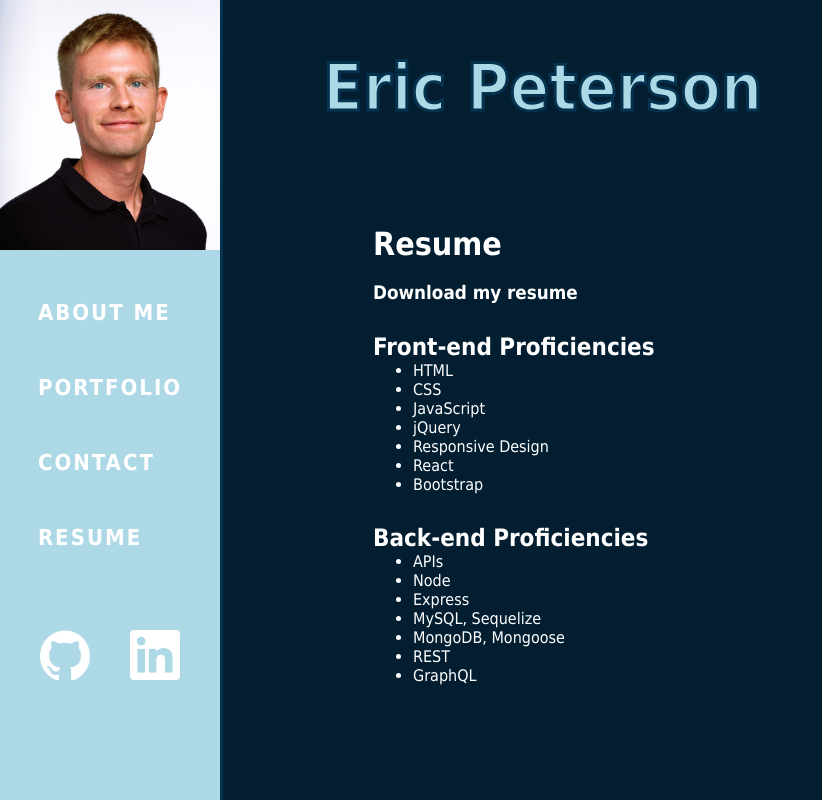
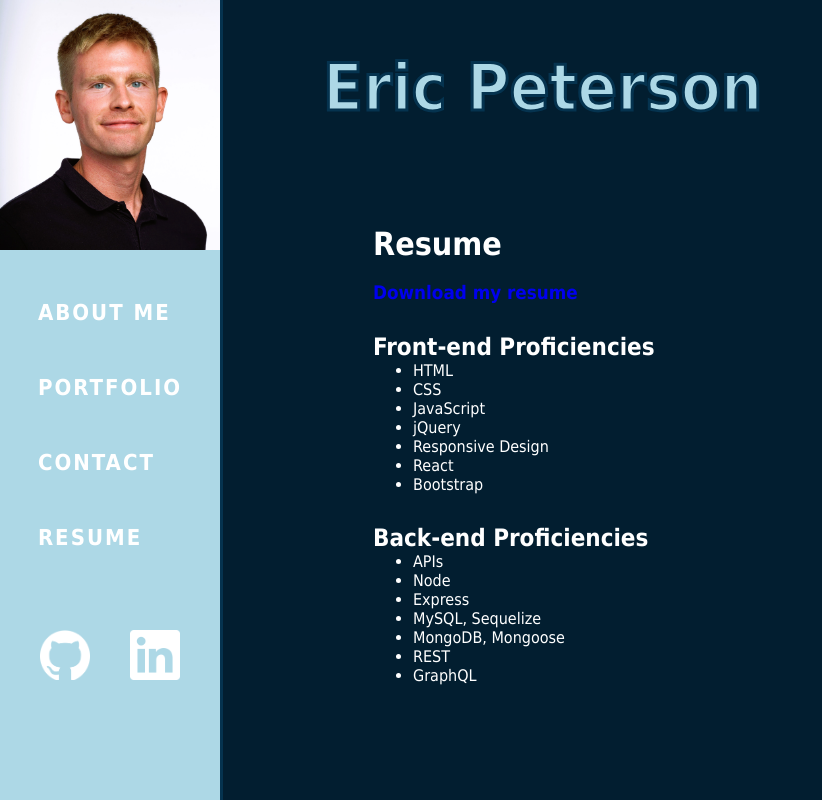
Before and after one commit to ericlyn4s/eric-peterson-react-portfolio, a React (Vite) app: page /resume in a window 1280 px wide. Shown: the top 800 px of the page, without its empty margins (0-822 px from the left). Built offline with nearby package versions, Linux system fonts and the light colour scheme.

Commit message:
Got portfolio added and ready to download

```diff
--- a/src/pages/ResumePage.jsx
+++ b/src/pages/ResumePage.jsx
@@ -1,9 +1,13 @@
+import portfolioDoc from '/src/assets/EricPetersonResume2023.pdf';
+
 function ResumePage() {
     return (
       <div id="resume-section">
         <h1>Resume</h1>
         <br></br>
-        <h3>Download my resume</h3>
+        <a href={ portfolioDoc } download>
+          <h3>Download my resume</h3>
+        </a>
         <h2>Front-end Proficiencies</h2>
           <ul>
             <li>HTML</li>
```
Also changed, not shown: 1 other file (tests, documents, lock files or other folders).
